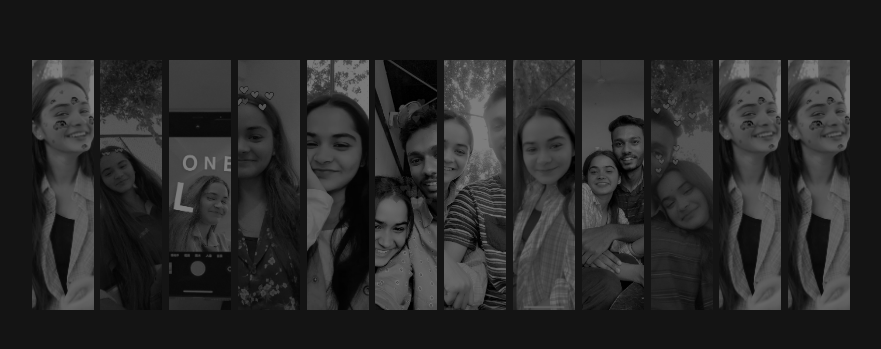
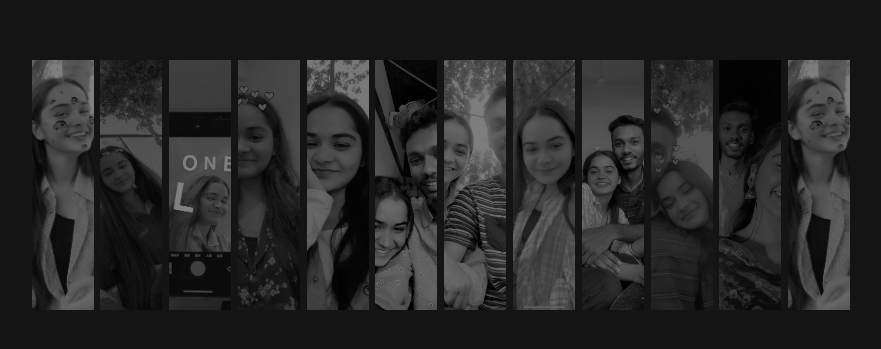
Before and after one commit to vedansh2810/photo-gallery, a plain HTML site: page index.html in a window 1280 px wide. Shown: the part 215-564 px from the top of the page, without its empty margins (199-1080 px from the left). Drawn offline with Linux system fonts and the light colour scheme.

Commit message:
Update index.html

```diff
--- a/index.html
+++ b/index.html
@@ -19,7 +19,7 @@
     <div class="item" tabindex="0" style="background-image: url(8.jpg)"></div>
     <div class="item" tabindex="0" style="background-image: url(9.jpg)"></div>
     <div class="item" tabindex="0" style="background-image: url(10.jpg)"></div>
-    <div class="item" tabindex="0" style="background-image: url(1.jpg)"></div>
+    <div class="item" tabindex="0" style="background-image: url(11.jpg)"></div>
     <div class="item" tabindex="0" style="background-image: url(1.jpg)"></div>
 
     </div>
```
